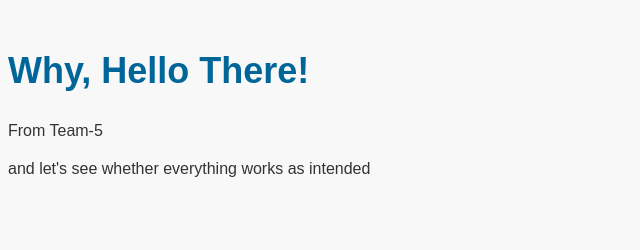
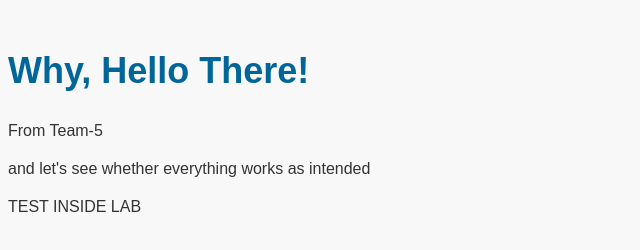
Before and after one commit to SanAntonik/KPI_IIT_L4-5, a plain HTML site: page index.html in a window 1280 px wide. Shown: the whole page, without its empty margins (0-640 px from the left). Drawn offline with Linux system fonts and the light colour scheme.

Commit message:
Second test

```diff
--- a/index.html
+++ b/index.html
@@ -25,5 +25,6 @@
 	<h1>Why, Hello There!</h1>
 	<p>From Team-5</p>
 	<p>and let's see whether everything works as intended</p>
+	<p>TEST INSIDE LAB</p>
 </body>
 </html>
```
